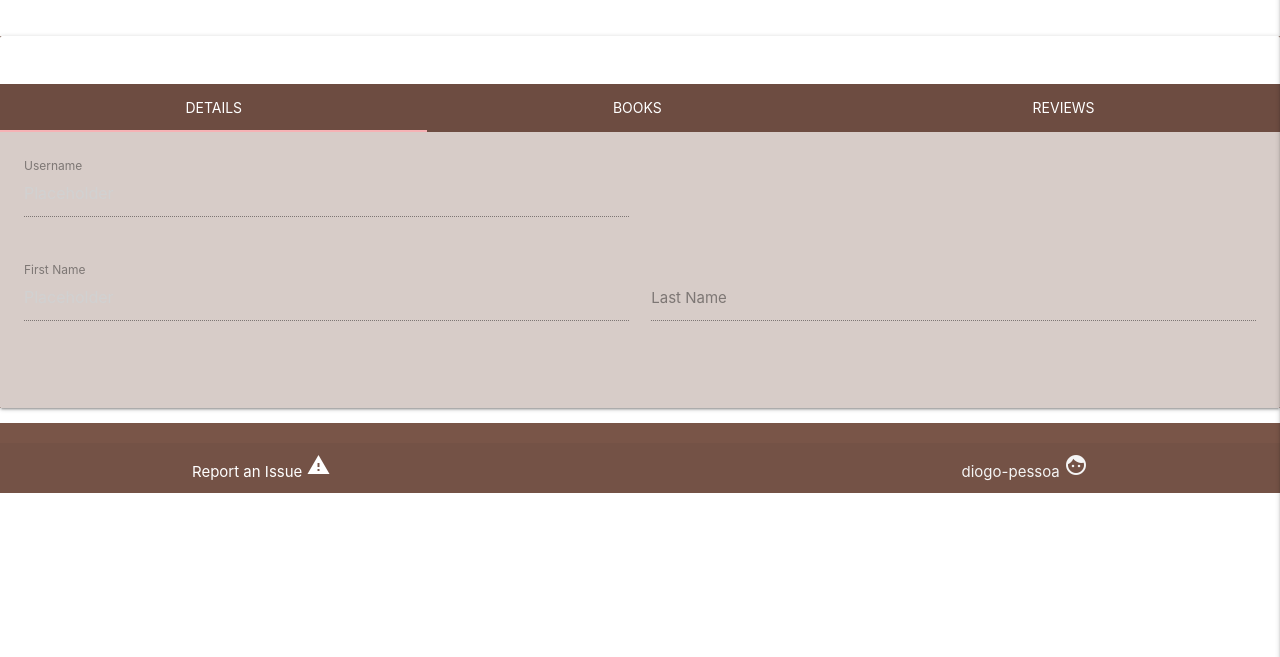
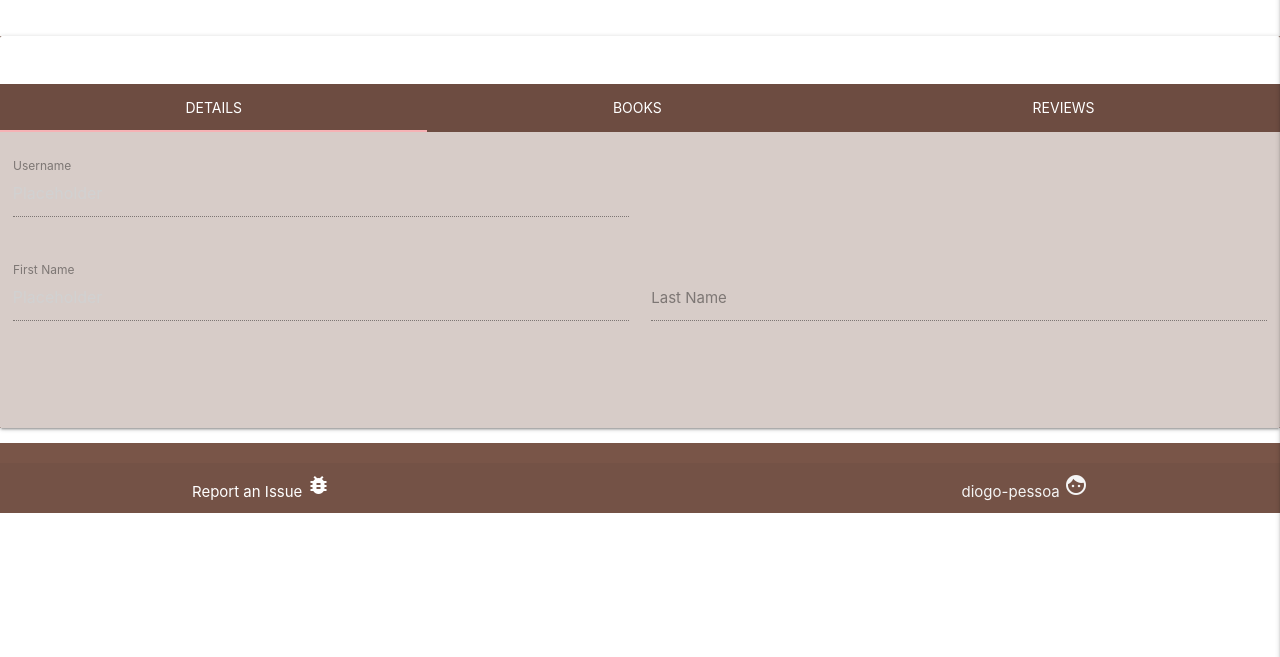
Before and after one commit to diogo-pessoa/milestoneThree, a Flask app: template app/user/templates/profile.html in a window 1280 px wide. Shown: the part 143-800 px from the top of the page. Run offline with Flask 2, Linux system fonts and the light colour scheme; the template is opened without the code that fills it, so the values that code supplies are empty; some libraries are stand-ins or nearby versions.

Commit message:
small fixes on templates and updates on .md files
- footer icon for issue updated
- adding rows to profile.html
  - *bugfix* without the row when table is empty footer goes over body
- README.md - content section update
- description of BugFix for profile.html
- Adding User Story to allow user to update password on profile page

```diff
--- a/app/templates/base.html
+++ b/app/templates/base.html
@@ -78,7 +78,7 @@
     <div class="footer-copyright">
         <div class="container">
             <a class="grey-text text-lighten-4 right" href="https://github.com/diogo-pessoa" target="_blank">diogo-pessoa <i class="material-icons">face</i></a>
-            <a class="white-text text-lighten-4" href="https://github.com/diogo-pessoa/the-bookshelf/issues" target="_blank">Report an Issue <i class="material-icons">report_problem</i></a>
+            <a class="white-text text-lighten-4" href="https://github.com/diogo-pessoa/the-bookshelf/issues" target="_blank">Report an Issue <i class="material-icons">bug_report</i></a>
         </div>
     </div>
 </footer>
--- a/app/user/templates/profile.html
+++ b/app/user/templates/profile.html
@@ -17,13 +17,13 @@
             </ul>
         </div>
         <div class="card-content brown lighten-4">
-            <div id="personal">
+            <div class="row" id="personal">
                 {% include "personal_info.html" %}
             </div>
-            <div id="favorite-books">
+            <div class="row" id="favorite-books">
                 {% include "favorite_books.html" %}
             </div>
-            <div id="reviews">
+            <div class="row" id="reviews">
                 {% include "my_reviews.html" %}
             </div>
         </div>
```
Also changed, not shown: TESTING.md (+5 -0 lines), UserStories.md (+2 -0 lines), README.md.
